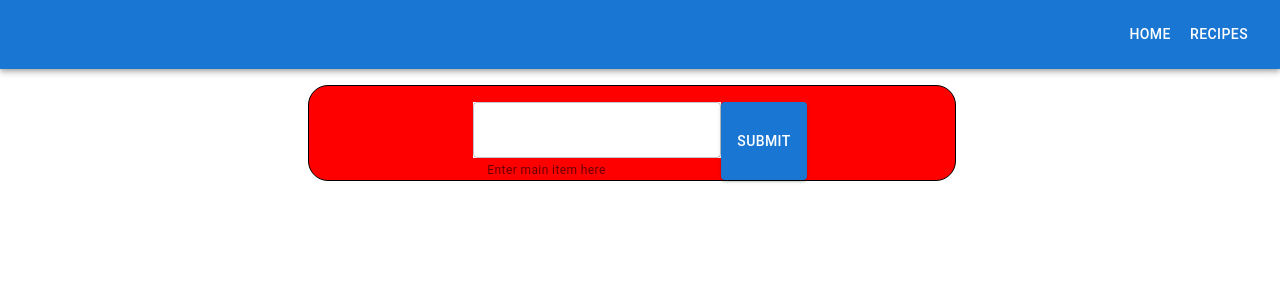
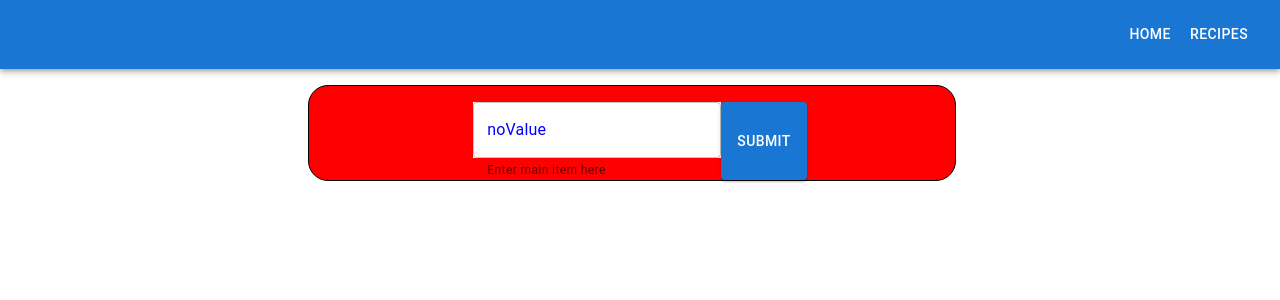
Before and after one commit to MidnightMicro/RecipeFinder, a React (Create React App) app: page /recipes in a window 1280 px wide. Shown: the top 300 px of the page. Built offline with nearby package versions, Linux system fonts and the light colour scheme.

Commit message:
localstorage populated in Recipe

```diff
--- a/src/components/CardRecipe.js
+++ b/src/components/CardRecipe.js
@@ -1,20 +1,6 @@
 import React, { useState, useEffect } from 'react';
-import Card from '@mui/material/Card';
-import CardHeader from '@mui/material/CardHeader';
-import CardMedia from '@mui/material/CardMedia';
-import CardContent from '@mui/material/CardContent';
-import CardActions from '@mui/material/CardActions';
-import IconButton from '@mui/material/IconButton';
-import MoreVertIcon from '@mui/icons-material/MoreVert';
-import Typography from '@mui/material/Typography';
-import FavoriteIcon from '@mui/icons-material/Favorite';
-import ShareIcon from '@mui/icons-material/Share';
-import ExpandMoreIcon from '@mui/icons-material/ExpandMore';
-import Collapse from '@mui/material/Collapse';
-import { red } from '@mui/material/colors';
-import ExpandMore from '@mui/material/IconButton';
-import { Avatar, Box, Button, Grid, TextField } from '@mui/material';
-import CustomizedDialogs from './CardInfo.js';
+
+import { Box, Button, Grid, TextField } from '@mui/material';
 import ASB from "./Photos/ASB.jpg";
 import SCP from "./Photos/SCP.jpg";
 import { Link } from 'react-router-dom';
@@ -80,43 +66,30 @@ const recipes = [
 ];
 
 export default function RecipeReviewCard() {
-  const [expanded, setExpanded] = useState(false);
-  const [filteredRecipes, setFilteredRecipes] = useState([]);
-
   // Initialize searchQuery with a default value if the value from localStorage is not valid JSON
-  const [searchQuery, setSearchQuery] = useState(() => {
-    const saved = localStorage.getItem("searchQuery");
-    try {
-      const initialValue = JSON.parse(saved);
-      return initialValue || "";
-    } catch (error) {
-      console.error("Error parsing JSON from localStorage:", error);
-      return "";
-    }
-  });
-
-  const handleExpandClick = () => {
-    setExpanded(!expanded);
-  };
+  const [searchQuery, setSearchQuery] = useState(localStorage.getItem("searchQuery") || "blank" )
 
   const handleChange = (event) => {
     setSearchQuery(event.target.value);
   };
 
+  const handleClick = () => {
+    localStorage.getItem("searchQuery");
+    console.log(searchQuery)
+  }
+
   const handleSubmit = (event) => {
     event.preventDefault();
-    const filteredRecipes = recipes.filter((recipe) =>
-      recipe.title.toLowerCase().includes(searchQuery.toLowerCase())
-    );
-    setFilteredRecipes(filteredRecipes);
-    console.log(filteredRecipes);
+    setSearchQuery(searchQuery);
+    localStorage.setItem("searchQuery", JSON.stringify(searchQuery));
     window.scrollTo({ top: 1000, behavior: "smooth" });
+    console.log(searchQuery)
   };
 
   //local storage working prototype
-  useEffect(() => {
-    localStorage.setItem("searchQuery", JSON.stringify(searchQuery))
-  }, [searchQuery]);
+  // useEffect(() => {
+  //   localStorage.setItem("searchQuery", JSON.stringify(searchQuery))
+  // }, [searchQuery]);
 
 
   return (
@@ -140,7 +113,8 @@ export default function RecipeReviewCard() {
                 onChange={handleChange}
               />
 
-              <Button component={Link} to="/recipes"  type="submit" variant='contained' search={searchQuery}>Submit</Button>
+              <button onClick={handleClick} type="submit" variant='contained'>Submit</button>
+              <button type="submit" variant='contained'>Submit</button>
             </form>
           </Grid>
 
--- a/src/components/Recipes.js
+++ b/src/components/Recipes.js
@@ -77,7 +77,7 @@ const recipes = [
 
     const [filteredRecipes, setFilteredRecipes] = useState([]);
     const [expanded , setExpanded] = useState(false);
-    const [searchQuery, setSearchQuery] = useState(); // Remove this line
+    const [searchQuery, setSearchQuery] = useState(localStorage.getItem("searchQuery") || "noValue");
 
     console.log({searchQuery})
     const handleExpandClick = () => {
```
